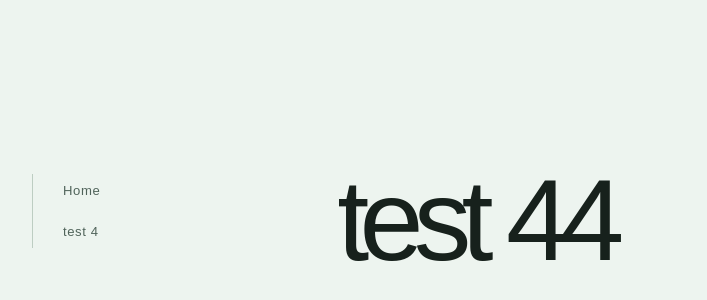
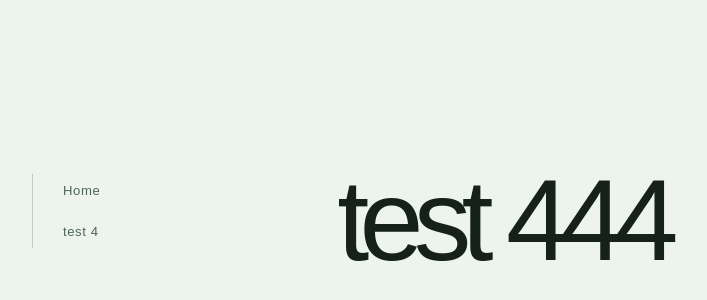
Before and after one commit to pandesigner/michal-astro, a plain HTML site: page test-4.html in a window 1280 px wide. Shown: the part 162-462 px from the top of the page, without its empty margins (8-715 px from the left). Drawn offline with Linux system fonts and the light colour scheme.

Commit message:
edited test-4.html

```diff
--- a/test-4.html
+++ b/test-4.html
@@ -7,7 +7,7 @@
     <link rel="stylesheet" href="styles.css">
   </head>
   <body>
-    <h1>test 44</h1>
+    <h1>test 444</h1>
     <nav>
       <a href="index.html">Home</a>
       <a href="test-1.html">test 4</a>
```
